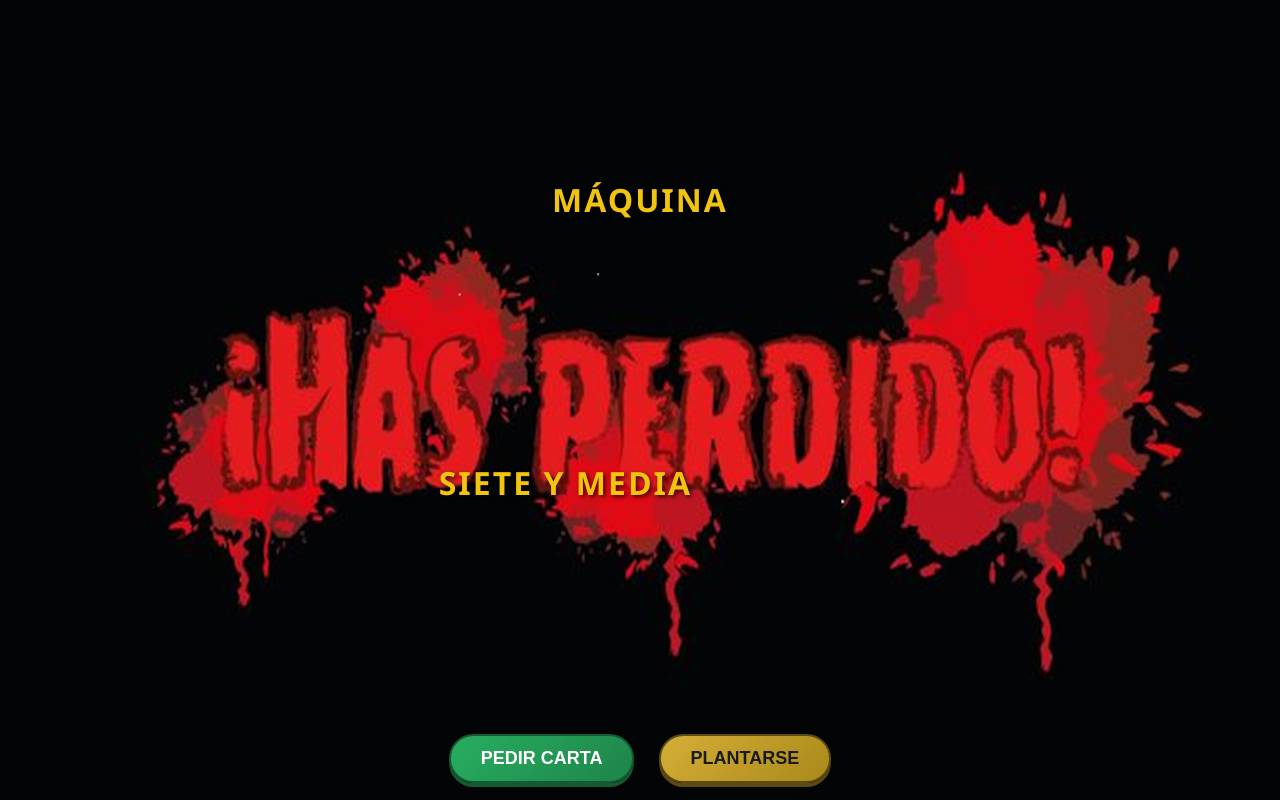
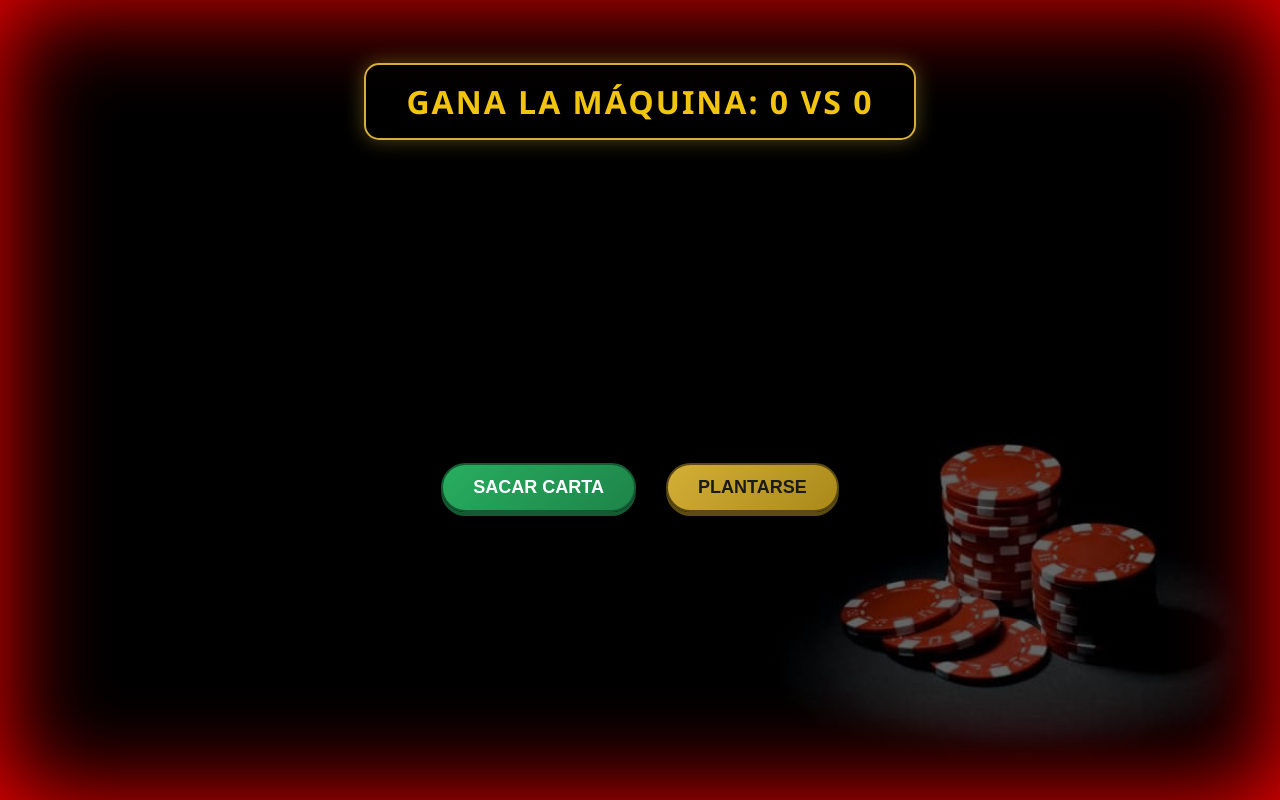
Before and after one commit to felip45678/juego-730, a plain HTML site: page index.html in a window 1280 px wide. Both pictures are taken after a click on the button "PLANTARSE". Shown: the top 800 px of the page. Drawn offline with Linux system fonts and the light colour scheme.

Commit message:
hecho con el css terminado

```diff
--- a/estilo.css
+++ b/estilo.css
@@ -1,40 +1,56 @@
 /* 1. Fondo y Estilo General */
 body {
-    background-image: linear-gradient(rgba(0, 0, 0, 0.5), rgba(0, 0, 0, 0.5)), url('imagenes/fondoCasino.jpg');
+    background-image: linear-gradient(rgba(0, 0, 0, 0.6), rgba(0, 0, 0, 0.6)), url('imagenes/fondoCasino.jpg');
     background-size: cover;
     background-position: center;
-    background-attachment: fixed;
-    height: 100vh;
+    min-height: 100vh; /* Cambiamos height por min-height */
     margin: 0;
     display: flex;
     flex-direction: column;
     align-items: center;
-    justify-content: center;
-    font-family: 'Segoe UI', Tahoma, Geneva, Verdana, sans-serif;
-    color: white;
-    overflow: hidden; /* Evita que salgan barras de scroll feas */
+    justify-content: space-around; /* Distribuye el espacio de forma equitativa */
+    padding: 20px 0;
+    box-sizing: border-box;
+    overflow: hidden;
 }
 
 /* 2. Contenedores de Cartas */
+/* 1. Contenedores: Añadimos position relative */
 #cartasJugador, #cartasMaquina {
     display: flex;
     justify-content: center;
     align-items: center;
-    min-height: 180px;
-    margin: 20px 0;
-    perspective: 1000px; /* Efecto 3D */
+    width: 100%;
+    min-height: 180px; /* Espacio reservado para que no salte el diseño al aparecer cartas */
+    position: relative;
 }
 
-/* Estilo para las imágenes de las cartas */
+/* 3. El contenedor de botones */
+.controles {
+    z-index: 100; /* Asegura que los botones siempre estén por encima de todo */
+    display: flex;
+    gap: 10px;
+    margin: 10px 0;
+}
+/* 2. Estilo para las imágenes: Añadimos position relative y quitamos overflow del body si da problemas */
 img {
-    width: 120px;
+    width: 110px; /* Un pelín más pequeñas para que quepan mejor */
     height: auto;
     border-radius: 8px;
-    margin: -20px; /* Efecto de cartas solapadas como en la mano */
-    box-shadow: 5px 5px 15px rgba(0, 0, 0, 0.5);
-    transition: transform 0.3s ease, margin 0.3s ease;
+    margin-left: -50px;
+    box-shadow: 0px 5px 15px rgba(0, 0, 0, 0.8);
+    transition: transform 0.3s ease;
     animation: aparecer 0.5s ease-out;
+    position: relative;
+    background-color: #eee;
 }
+
+/* Evitamos que la primera carta se mueva a la izquierda */
+img:first-child {
+    margin-left: 0;
+}
+
+/* El resto de tu código de botones y animaciones está PERFECTO, no lo toques */
 
 img:hover {
     transform: translateY(-20px) rotate(5deg);
@@ -88,17 +104,28 @@ button:disabled {
     cursor: not-allowed;
 }
 
-/* 4. Textos */
+/* 5. Texto del título y Puntuación */
 #letras {
+    color: #f1c40f !important; /* Dorado brillante */
+    font-family: 'Segoe UI', Arial, sans-serif;
     font-size: 2rem;
-    font-weight: 800;
-    text-shadow: 2px 2px 4px rgba(0,0,0,0.7);
-    color: #f1c40f;
-    margin: 10px 0;
+    font-weight: bold;
+    text-align: center;
     text-transform: uppercase;
     letter-spacing: 2px;
+
+    background: rgba(0, 0, 0, 0.8); /* Fondo mucho más oscuro para contraste */
+    padding: 15px 40px;
+    border-radius: 15px;
+    border: 2px solid #d4af37;
+    box-shadow: 0 0 20px rgba(212, 175, 55, 0.4);
+
+    /* Aseguramos que no se colapse */
+    min-width: 300px;
+    margin-top: 20px;
+    display: inline-block;
+    z-index: 1000;
 }
-
 #sacar {
     background: linear-gradient(135deg, #27ae60 0%, #1e8449 100%);
     color: white;
--- a/index.html
+++ b/index.html
@@ -1,30 +1,22 @@
 <!DOCTYPE html>
-<html lang="en">
+<html lang="es">
 <head>
     <meta charset="UTF-8">
     <meta name="viewport" content="width=device-width, initial-scale=1.0">
-    <title>Document</title>
-    <script src="script.js"></script>
-    <link rel="stylesheet" href="estilo.css"></style>
+    <title>Siete y Media Casino</title>
+    <script src="script.js" defer></script> <link rel="stylesheet" href="estilo.css">
 </head>
+
 <body>
+    <p id="letras">Siete y Media</p>
 
-    <button id="sacar" onclick="SacarCarta()">SacarCarta</button>
-    <button onclick="Plantarse()">Plantarse</button>
-    <br>
+    <div id="cartasMaquina"></div>
+
+    <div class="controles">
+        <button id="sacar" onclick="SacarCarta()">Sacar Carta</button>
+        <button onclick="Plantarse()">Plantarse</button>
+    </div>
 
     <div id="cartasJugador"></div>
-    <p id="letras"></p>
-    <div id="cartasMaquina"></div>
-    <div class="mesa-juego">
-    <h1 id="letras">Siete y Media</h1>
-    <div id="cartasMaquina"></div>
-    <div class="controles">
-        <button id="sacar" onclick="SacarCarta()">Pedir Carta</button>
-        <button onclick="Plantarse()">Plantarse</button>
-    </div>
-    <div id="cartasJugador"></div>
-</div>
-
 </body>
 </html>
--- a/script.js
+++ b/script.js
@@ -1,129 +1,91 @@
- /*********** Definición de la clase cubo ************/
-  class Carta {
-      constructor (arg1, arg2) {
-          this.valor=parseFloat(arg1);
-          this.url=arg2;
-      }
+class Carta {
+    constructor(arg1, arg2) {
+        this.valor = parseFloat(arg1);
+        this.url = arg2;
+    }
+}
 
+// Asegúrate de tener aquí TODO tu array de cartas como lo tenías al principio
+var arrayCartas = [
+    new Carta(1, "imagenes/1oros.png"), new Carta(2, "imagenes/2oros.png"),
+    new Carta(3, "imagenes/3oros.png"), new Carta(4, "imagenes/4oros.png"),
+    new Carta(5, "imagenes/5oros.png"), new Carta(6, "imagenes/6oros.png"),
+    new Carta(7, "imagenes/7oros.png"), new Carta(0.5, "imagenes/caballooros.png"),
+    new Carta(0.5, "imagenes/reyoros.png"), new Carta(0.5, "imagenes/sotaoros.png"),
+    // ... añade el resto aquí ...
+];
+
+var valorMax = 0;
+var maquinav = 0;
+var capaZ = 1;
+
+function SacarCarta() {
+    if (valorMax <= 7.5) {
+        var contenedor = document.getElementById("cartasJugador");
+        var nuevaImagen = document.createElement("img");
+
+        var indice = Math.floor(Math.random() * arrayCartas.length);
+        var elegido = arrayCartas[indice];
+
+        valorMax += elegido.valor;
+
+        // --- ACTUALIZACIÓN DE PUNTUACIÓN EN TIEMPO REAL ---
+        document.getElementById("letras").innerHTML = "Tu puntuación: " + valorMax;
+        // --------------------------------------------------
+
+        nuevaImagen.src = elegido.url;
+        nuevaImagen.style.zIndex = capaZ;
+        capaZ++;
+
+        arrayCartas.splice(indice, 1);
+        contenedor.appendChild(nuevaImagen);
+
+        if (valorMax > 7.5) {
+            document.getElementById("letras").innerHTML = "¡TE PASASTE! (" + valorMax + ")";
+            document.getElementById("sacar").disabled = true;
+            document.body.style.boxShadow = "inset 0 0 100px red";
+        }
     }
-    /*********** Fin de la declaración de la clase ************/
-    /*********** Definición de funciones que usan los objetos ************/
+}
 
-      //Creación de los objetos
-      var oros1 = new Carta(1,"imagenes/1oros.png");
-      var oros2 = new Carta(2,"imagenes/2oros.png");
-      var oros3 = new Carta(3, "imagenes/3oros.png");
-      var oros4 = new Carta(4,"imagenes/4oros.png");
-      var oros5 = new Carta(5,"imagenes/5oros.png");
-      var oros6 = new Carta(6,"imagenes/6oros.png");
-      var oros7 = new Carta(7,"imagenes/7oros.png");
-      var caballooros = new Carta(0.5,"imagenes/caballooros.png");
-      var reyoros = new Carta(0.5,"imagenes/reyoros.png");
-      var sotaoros = new Carta(0.5,"imagenes/sotaoros.png");
-      var bastos1 = new Carta(1,"imagenes/1bastos.png");
-      var bastos2 = new Carta(2,"imagenes/2bastos.png");
-      var bastos3 = new Carta(3,"imagenes/3bastos.png");
-      var bastos4 = new Carta(4,"imagenes/4bastos.png");
-      var bastos5 = new Carta(5,"imagenes/5bastos.png");
-      var bastos6 = new Carta(6,"imagenes/6bastos.png");
-      var bastos7 = new Carta(7,"imagenes/7bastos.png");
-      var caballobastos = new Carta(0.5,"imagenes/caballobastos.png");
-      var reybastos = new Carta(0.5,"imagenes/reybastos.png");
-      var sotabastos = new Carta(0.5,"imagenes/sotabastos.png");
-      var espadas1 = new Carta(1,"imagenes/1espadas.png");
-      var espadas2 = new Carta(2,"imagenes/2espadas.png");
-      var espadas3 = new Carta(3,"imagenes/3espadas.png");
-      var espadas4 = new Carta(4,"imagenes/4espadas.png");
-      var espadas5 = new Carta(5,"imagenes/5espadas.png");
-      var espadas6 = new Carta(6,"imagenes/6espadas.png");
-      var espadas7 = new Carta(7,"imagenes/7espadas.png");
-      var caballoespadas = new Carta(0.5,"imagenes/caballoespadas.png");
-      var reyespadas = new Carta(0.5,"imagenes/reyespadas.png");
-      var sotaespadas = new Carta(0.5,"imagenes/sotaespadas.png");
-      var copas1 = new Carta(1,"imagenes/1copas.png");
-      var copas2 = new Carta(2,"imagenes/2copas.png");
-      var copas3 = new Carta(3,"imagenes/3copas.png");
-      var copas4 = new Carta(4,"imagenes/4copas.png");
-      var copas5 = new Carta(5,"imagenes/5copas.png");
-      var copas6 = new Carta(6,"imagenes/6copas.png");
-      var copas7 = new Carta(7,"imagenes/7copas.png");
-      var caballocopas = new Carta(0.5,"imagenes/caballocopas.png");
-      var reycopas = new Carta(0.5,"imagenes/reycopas.png");
-      var sotacopas = new Carta(0.5,"imagenes/sotacopas.png");
+const esperar = (segundos) => new Promise(resolve => setTimeout(resolve, segundos * 1000));
 
-      var arrayCartas = [oros1,oros2,oros3,oros4,oros5,oros6,oros7,caballooros,reyoros,sotaoros,
-                          copas1,copas2,copas3,copas4,copas5,copas6,copas7,caballocopas,reycopas,sotacopas,
-                          espadas1,espadas2,espadas3,espadas4,espadas5,espadas6,espadas7,caballoespadas,reyespadas,sotaespadas,
-                          bastos1,bastos2,bastos3,bastos4,bastos5,bastos6,bastos7,caballobastos,reybastos,sotabastos];
+async function Plantarse() {
+    // Bloqueamos botones para evitar clics extra
+    document.getElementById("sacar").disabled = true;
 
-      var valorMax = 0;
-      var capaZ=0;
-      function SacarCarta() {
-          if (valorMax<=7.5) {
+    if (valorMax > 7.5) return; // Si ya perdió, no hace nada
 
-            // 1. CREAMOS una nueva etiqueta <img>
-            var nuevaImagen = document.createElement("img");
+    // Mientras la máquina tenga menos puntos que tú y no se pase de 7.5
+    while (maquinav < valorMax && maquinav <= 7.5) {
+        document.getElementById("letras").innerHTML = "La Máquina está pensando...";
+        await esperar(0.8);
 
-            // 2. Le asignamos la ruta de la carta
-            var cartaAleatoria = Math.floor(Math.random() * arrayCartas.length);
-            var elegido = arrayCartas[cartaAleatoria];
-            valorMax += elegido.valor;
-            nuevaImagen.src = elegido.url;
-             nuevaImagen.style.zIndex = capaZ;
-            capaZ++; //
-            arrayCartas.splice(cartaAleatoria, 1); //array.splice(indice, cantidad);cantidad: Cuántos elementos quieres eliminar a partir de ahí (en nuestro caso, suele ser 1).
-            console.log(arrayCartas.length);
-            document.getElementById("cartasJugador").appendChild(nuevaImagen);
-            if (valorMax > 7.5) {
-            document.body.style.backgroundImage = "url(imagenes/perd.jpg)"; // Rojo
-            document.getElementById("sacar").disabled = true; // Bloqueamos botones
-            console.log("Te has pasado de 7.5. ¡Gana la máquina!");
-            }
+        var contenedor = document.getElementById("cartasMaquina");
+        var nuevaImagen = document.createElement("img");
 
-          }
-      }
+        var indice = Math.floor(Math.random() * arrayCartas.length);
+        var elegido = arrayCartas[indice];
 
-      // Esta constante toma el tiempo que debe esperar la promesa hasta seguir ejecutando el código
-      const esperar = (segundos) => new Promise(resolve => setTimeout(resolve, segundos * 1000));
+        maquinav += elegido.valor;
+        nuevaImagen.src = elegido.url;
 
-      var maquinav=0;
-      // Se debe usar una async function para poder usar el await (y la promesa)
-      async function Plantarse() {
-        document.getElementById("letras").innerHTML="Máquina";
-        document.getElementById("sacar").disabled = true;
-        // Si el jugador ya se pasó, no hace falta que la máquina saque cartas
-    if (valorMax > 7.5) {
-        document.body.style.backgroundImage = "url(imagenes/perd.jpg)";
-        return;
+        nuevaImagen.style.zIndex = capaZ;
+        capaZ++;
+
+        arrayCartas.splice(indice, 1);
+        contenedor.appendChild(nuevaImagen);
     }
-        while(maquinav<valorMax && maquinav<=7.5){
-             var nuevaImagen = document.createElement("img");
 
-              // 2. Le asignamos la ruta de la carta
-              var cartaAleatoria = Math.floor(Math.random() * arrayCartas.length);
-              var elegido = arrayCartas[cartaAleatoria];
-              maquinav+= elegido.valor;
-              nuevaImagen.src = elegido.url;
-
-              arrayCartas.splice(cartaAleatoria, 1); //array.splice(indice, cantidad);cantidad: Cuántos elementos quieres eliminar a partir de ahí (en nuestro caso, suele ser 1).
-              console.log(arrayCartas.length);
-              document.getElementById("cartasMaquina").appendChild(nuevaImagen);
-              await esperar(1); // Usamos el await para que la máquina no saque todas sus cartas de golpe
-            }
-            if (maquinav > 7.5) {
-         // La máquina se pasó. Gana el jugador.
-         document.body.style.backgroundImage = "url(imagenes/gan.png)"; // Verde
-     }
-     else if (maquinav >= valorMax) {
-         // La máquina te iguala o supera sin pasarse. Gana la máquina.
-         document.body.style.backgroundImage ="url(imagenes/perd.jpg)"; // Rojo (ejemplo)
-     }
-     else {
-         // Este caso se daría si tú te pasaste de 7.5 antes de darle a plantarse
-         // o por alguna regla especial.
-         document.body.style.backgroundImage = "url(imagenes/perd.jpg)"; // Rojo
-     }
-     console.log(maquinav);
-     console.log(valorMax);
-
-        }
+    // Lógica final de resultados
+    if (maquinav > 7.5) {
+        document.getElementById("letras").innerHTML = "¡HAS GANADO! La máquina se pasó con " + maquinav;
+        document.body.style.boxShadow = "inset 0 0 100px green";
+    } else if (maquinav >= valorMax) {
+        document.getElementById("letras").innerHTML = "GANA LA MÁQUINA: " + maquinav + " vs " + valorMax;
+        document.body.style.boxShadow = "inset 0 0 100px red";
+    } else {
+        document.getElementById("letras").innerHTML = "¡HAS GANADO! " + valorMax + " vs " + maquinav;
+        document.body.style.boxShadow = "inset 0 0 100px green";
+    }
+}
```
